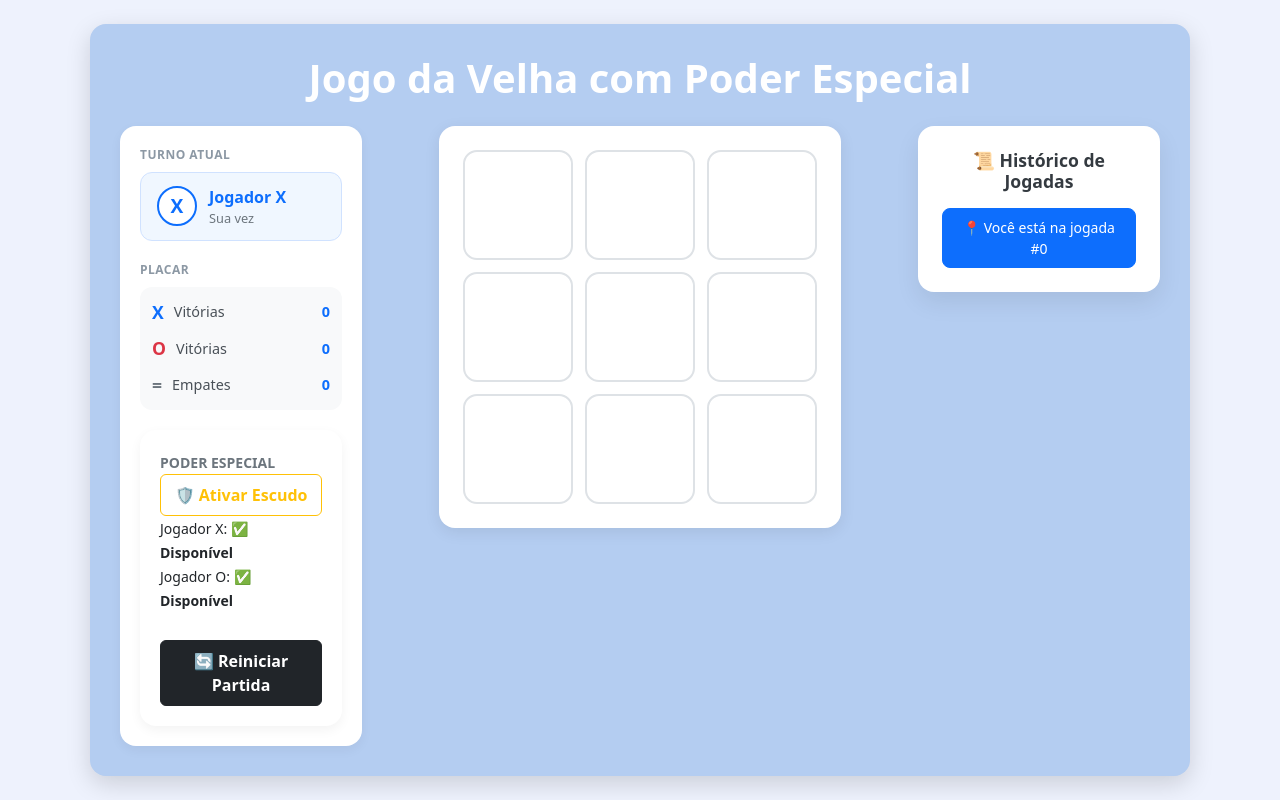
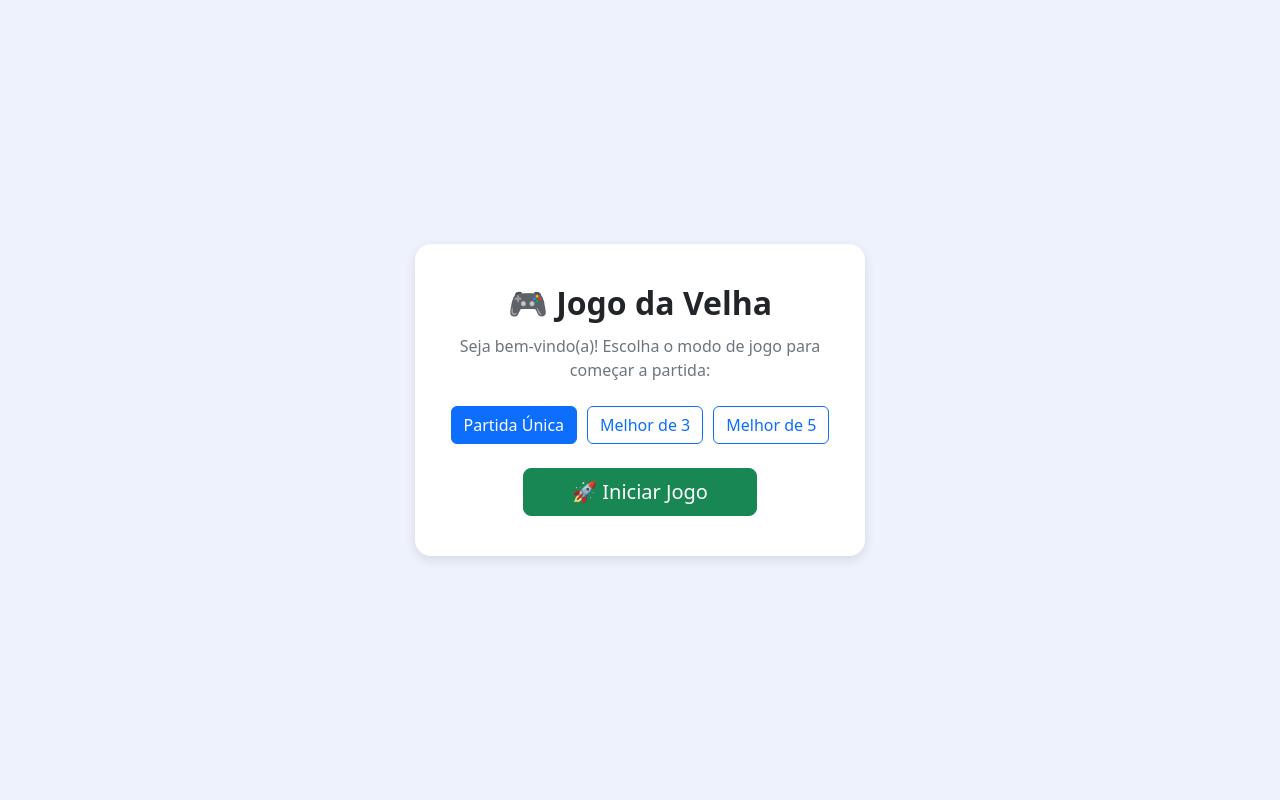
Before and after one commit to Manuely-Candido/jogo-da-velha, a React (Vite) app: page / in a window 1280 px wide. Built offline with nearby package versions, Linux system fonts and the light colour scheme.

Commit message:
Fazendo uma nova lógica da partida

```diff
--- a/src/components/Game/Game.jsx
+++ b/src/components/Game/Game.jsx
@@ -2,8 +2,7 @@ import { useState } from 'react';
 import Board from '../Board/Board';
 import StatusPanel from '../StatusPanel/StatusPanel';
 import HistoryList from '../HistoryList/HistoryList';
-import styles from './Game.module.css';
-// import styles from './App.module.css'; // ou o CSS Module de layout do Game
+import StartScreen from '../StartScreen/StartScreen'; // <-- 1. Importamos a Tela Inicial
 
 /**
  * Função Auxiliar: calculateWinner
@@ -16,17 +15,14 @@ function calculateWinner(squares) {
     [0, 3, 6], [1, 4, 7], [2, 5, 8], // Verticais
     [0, 4, 8], [2, 4, 6],          // Diagonais
   ];
-
   for (let i = 0; i < lines.length; i++) {
     const [a, b, c] = lines[i];
-    // Verifica se a célula possui valor e se todas as 3 são iguais (excluindo o escudo puro)
     if (
       squares[a] &&
       squares[a] !== '🛡️' &&
       squares[a] === squares[b] &&
       squares[a] === squares[c]
     ) {
-    // Retorna tanto o símbolo do vencedor quanto os 3 índices vitoriosos
       return { winner: squares[a], line: lines[i] };
     }
   }
@@ -34,94 +30,110 @@ function calculateWinner(squares) {
 }
 
 export default function Game() {
-  // 1. Estado do Histórico: Matriz que guarda o tabuleiro de cada rodada
+  // 0. Estado de Navegação da Tela ('menu' ou 'playing')
+  const [screen, setScreen] = useState('menu');
+
+  // 1. Estado do Modo de Jogo e Regra de Vitórias
+  const [gameMode, setGameMode] = useState(1);
+  const targetWins = Math.ceil(gameMode / 2);
+
+  // 2. Estado do Histórico e Movimento Atual
   const [history, setHistory] = useState([Array(9).fill(null)]);
-
-  // 2. Estado do Movimento Atual: Índice do histórico em que estamos no momento
   const [currentMove, setCurrentMove] = useState(0);
 
   // 3. Estados dos Escudos
-  const [shieldActive, setShieldActive] = useState(false); // Flag de intenção do poder
-  const [xShieldUsed, setXShieldUsed] = useState(false);     // Se X já gastou seu escudo
-  const [oShieldUsed, setOShieldUsed] = useState(false);     // Se O já gastou seu escudo
-  const [protectedSquare, setProtectedSquare] = useState(null); // Índice da célula imune
+  const [shieldActive, setShieldActive] = useState(false);
+  const [xShieldUsed, setXShieldUsed] = useState(false);
+  const [oShieldUsed, setOShieldUsed] = useState(false);
+  const [protectedSquare, setProtectedSquare] = useState(null);
 
-  // 4. Estados do Placar de Vitórias
+  // 4. Estados do Placar Geral
   const [xWins, setXWins] = useState(0);
   const [oWins, setOWins] = useState(0);
   const [draws, setDraws] = useState(0);
 
-  // Derivações de Estado (Valores calculados durante a renderização)
-  const isXNext = currentMove % 2 === 0; // Turnos pares são do X, ímpares do O[cite: 1]
-  const currentSquares = history[currentMove]; // Tabuleiro do momento atual[cite: 1]
+  // Derivações de Estado
+  const isXNext = currentMove % 2 === 0;
+  const currentSquares = history[currentMove];
 
-  // Identifica o vencedor e a linha vitoriosa (array com os 3 índices)
   const winningInfo = calculateWinner(currentSquares);
   const winner = winningInfo ? winningInfo.winner : null;
   const winningLine = winningInfo ? winningInfo.line : [];
 
-  // Verifica se o tabuleiro está cheio sem vencedores (Empate / Velha)[cite: 1]
   const isDraw = !winner && currentSquares.every((square) => square !== null);
-  const isGameOver = Boolean(winner || isDraw);
+  const isMatchOver = Boolean(winner || isDraw);
 
-  // Definição dinâmica do texto de status para o StatusPanel
+  // Verifica se a série teve um grande campeão
+  const seriesWinner = xWins >= targetWins ? 'X' : oWins >= targetWins ? 'O' : null;
+  const isSeriesOver = Boolean(seriesWinner);
+
+  // Texto dinâmico de status
   let statusText = '';
-  if (winner) {
-    statusText = `🏆 Vencedor: Jogador ${winner}!`;
+  if (seriesWinner) {
+    statusText = `🏆 CAMPEÃO DA SÉRIE: JOGADOR ${seriesWinner}! 🎉`;
+  } else if (winner) {
+    statusText = `🎉 Rodada Vencida por: Jogador ${winner}!`;
   } else if (isDraw) {
-    statusText = '👵 Empate! Deu Velha!';
+    statusText = '👵 Empate na rodada! Deu Velha!';
   } else {
     statusText = `Turno atual: Jogador ${isXNext ? 'X' : 'O'}`;
+  }
+
+  /**
+   * Manipulador: Início da Partida vindo da StartScreen
+   */
+  function handleStartGame(selectedMode) {
+    setGameMode(selectedMode);
+    handleResetAll();   // Reinicia placares
+    setScreen('playing'); // Alterna para a tela do jogo!
+  }
+
+  /**
+   * Manipulador: Voltar para o Menu Inicial
+   */
+  function handleBackToMenu() {
+    handleResetAll();
+    setScreen('menu');
   }
 
   /**
    * Manipulador: Ativação do Poder de Escudo
    */
   function handleActivateShield() {
-    // Alterna a intenção de usar o escudo para a próxima jogada
     setShieldActive(!shieldActive);
   }
 
   /**
-   * Manipulador: Realização de Jogada (Disparado quando uma célula é clicada)
+   * Manipulador: Realização de Jogada
    */
   function handlePlay(i) {
-    // REGRA DE SEGURANÇA: Cancela a jogada se o jogo acabou, se a célula já tá ocupada
-    // ou se a célula clicada está sob efeito do Escudo de proteção do oponente!
-    if (isGameOver || currentSquares[i] !== null || protectedSquare === i) {
+    if (isSeriesOver || isMatchOver || currentSquares[i] !== null || protectedSquare === i) {
       return;
     }
 
-    // Cria uma cópia imutável do tabuleiro atual
     const nextSquares = currentSquares.slice();
     let nextProtectedSquare = null;
 
     if (shieldActive) {
-      // Aplica a mecânica do Escudo
       nextSquares[i] = '🛡️';
-      nextProtectedSquare = i; // Define a célula atual como imune
-
-      // Consome o poder único do jogador corrente
+      nextProtectedSquare = i;
       if (isXNext) {
         setXShieldUsed(true);
       } else {
         setOShieldUsed(true);
       }
-      setShieldActive(false); // Reseta o botão de intenção do escudo
+      setShieldActive(false);
     } else {
-      // Jogada normal de preenchimento ('X' ou 'O')
       nextSquares[i] = isXNext ? 'X' : 'O';
     }
 
-    // Atualiza a posição imune (reseta a proteção na rodada seguinte se não usou escudo)
     setProtectedSquare(nextProtectedSquare);
 
-    // Trunca o histórico caso o jogador tenha feito uma viagem no tempo e jogado a partir dali
     const nextHistory = [...history.slice(0, currentMove + 1), nextSquares];
     setHistory(nextHistory);
     setCurrentMove(nextHistory.length - 1);
 
-    // --- ATUALIZAÇÃO DO PLACAR ---
+    // Avaliação de Placar
     const newWinningInfo = calculateWinner(nextSquares);
     const newWinner = newWinningInfo ? newWinningInfo.winner : null;
     const newIsDraw = !newWinner && nextSquares.every((sq) => sq !== null);
@@ -140,15 +152,14 @@ export default function Game() {
    */
   function handleJumpTo(nextMove) {
     setCurrentMove(nextMove);
-    // Ao voltar no tempo, removemos a proteção do escudo no tabuleiro
     setProtectedSquare(null);
     setShieldActive(false);
   }
 
   /**
-   * Manipulador: Reiniciar Partida
+   * Manipulador: Próxima Rodada
    */
-  function handleReset() {
+  function handleNextRound() {
     setHistory([Array(9).fill(null)]);
     setCurrentMove(0);
     setShieldActive(false);
@@ -157,13 +168,37 @@ export default function Game() {
     setProtectedSquare(null);
   }
 
+  /**
+   * Manipulador: Reiniciar Série Completa
+   */
+  function handleResetAll() {
+    handleNextRound();
+    setXWins(0);
+    setOWins(0);
+    setDraws(0);
+  }
+
+  // --- RENDERIZAÇÃO CONDICIONAL DE TELAS ---
+
+  // 1. Exibe a Tela Inicial se estiver no estado 'menu'
+  if (screen === 'menu') {
+    return <StartScreen onStartGame={handleStartGame} />;
+  }
+
+  // 2. Exibe o Tabuleiro e Painéis se estiver no estado 'playing'
   return (
-    <div className={styles.gameCard}>
-    <h1 className={styles.gameCard__title}>Jogo da Velha com Poder Especial</h1>
+    <div className="container py-4">
+      <div className="d-flex justify-content-between align-items-center mb-4">
+        <button className="btn btn-outline-secondary btn-sm" onClick={handleBackToMenu}>
+          ⬅️ Voltar ao Menu
+        </button>
+        <h1 className="h3 m-0">🎮 Jogo da Velha com Poder Especial</h1>
+        <div style={{ width: '100px' }}></div> {/* Espaçador visual */}
+      </div>
 
       <div className="row justify-content-center align-items-start g-4">
-      {/* Coluna Esquerda (Mais estreita: col-md-3) com 2 containers empilhados */}
-      <div className="col-12 col-md-3 d-flex flex-column gap-3">
+        {/* Painel de Status */}
+        <div className="col-12 col-lg-4 d-flex justify-content-center">
           <StatusPanel
             statusText={statusText}
             onActivateShield={handleActivateShield}
@@ -171,16 +206,16 @@ export default function Game() {
             xShieldUsed={xShieldUsed}
             oShieldUsed={oShieldUsed}
             isXNext={isXNext}
-          isGameOver={isGameOver}
-          onReset={handleReset}
+            isGameOver={isMatchOver || isSeriesOver}
+            onReset={isSeriesOver ? handleResetAll : handleNextRound}
             xWins={xWins}
             oWins={oWins}
             draws={draws}
           />
         </div>
 
-      {/* Coluna Central (Maior destaque: col-md-6) */}
-      <div className="col-12 col-md-6 d-flex justify-content-center">
+        {/* Tabuleiro */}
+        <div className="col-12 col-lg-4 d-flex justify-content-center">
           <Board
             squares={currentSquares}
             onPlay={handlePlay}
@@ -189,8 +224,8 @@ export default function Game() {
           />
         </div>
 
-      {/* Coluna Direita (Histórico: col-md-3) */}
-      <div className="col-12 col-md-3 d-flex justify-content-center">
+        {/* Histórico */}
+        <div className="col-12 col-lg-4 d-flex justify-content-center">
           <HistoryList
             history={history}
             currentMove={currentMove}
--- a/src/components/Game/Game.module.css
+++ b/src/components/Game/Game.module.css
@@ -1,4 +1,13 @@
 /* Estilo da tela inteira */
+/* Garante que nenhum elemento ultrapasse a largura da tela */
+* {
+  box-sizing: border-box;
+}
+
+body {
+  overflow-x: hidden;
+}
+
 .game {
   min-height: 100vh;
   background-color: #f8f9fa; /* Fundo suave */
--- /dev/null
+++ b/src/components/StartScreen/StartScreen.jsx
@@ -0,0 +1,68 @@
+import { useState } from 'react';
+import styles from './StartScreen.module.css';
+
+/**
+ * Componente StartScreen (Tela Inicial)
+ *
+ * Função: Exibir a tela de boas-vindas, permitir que o jogador selecione
+ * o modo de partida (Única, Melhor de 3, Melhor de 5) e iniciar o jogo.
+ *
+ * Props:
+ * - onStartGame (function): Função enviada pelo Game que recebe o modo selecionado
+ *   e altera o estado para mudar a tela.
+ */
+export default function StartScreen({ onStartGame }) {
+  // Estado local para armazenar qual modo o jogador escolheu (Padrão: 1 partida)
+  const [selectedMode, setSelectedMode] = useState(1);
+
+  // Função interna acionada ao clicar em "Iniciar Jogo"
+  function handleStart() {
+    // Dispara a função do pai repassando o modo escolhido
+    onStartGame(selectedMode);
+  }
+
+  return (
+    <div className={styles.startScreen}>
+      <h1 className={styles.startScreen__title}>🎮 Jogo da Velha</h1>
+      <p className={styles.startScreen__welcome}>
+        Seja bem-vindo(a)! Escolha o modo de jogo para começar a partida:
+      </p>
+
+      {/* Opções de Seleção de Modo */}
+      <div className={styles.startScreen__modes}>
+        <button
+          type="button"
+          className={`btn ${selectedMode === 1 ? 'btn-primary' : 'btn-outline-primary'}`}
+          onClick={() => setSelectedMode(1)}
+        >
+          Partida Única
+        </button>
+
+        <button
+          type="button"
+          className={`btn ${selectedMode === 3 ? 'btn-primary' : 'btn-outline-primary'}`}
+          onClick={() => setSelectedMode(3)}
+        >
+          Melhor de 3
+        </button>
+
+        <button
+          type="button"
+          className={`btn ${selectedMode === 5 ? 'btn-primary' : 'btn-outline-primary'}`}
+          onClick={() => setSelectedMode(5)}
+        >
+          Melhor de 5
+        </button>
+      </div>
+
+      {/* Botão de Iniciar */}
+      <button
+        type="button"
+        className="btn btn-success btn-lg mt-4 px-5"
+        onClick={handleStart}
+      >
+        🚀 Iniciar Jogo
+      </button>
+    </div>
+  );
+}
--- /dev/null
+++ b/src/components/StartScreen/StartScreen.module.css
@@ -0,0 +1,38 @@
+/* Bloco Principal da Tela Inicial */
+.startScreen {
+  display: flex;
+  flex-direction: column;
+  align-items: center;
+  justify-content: center;
+  background-color: #ffffff;
+  padding: 40px 20px;
+  border-radius: 16px;
+  box-shadow: 0 4px 12px rgba(0, 0, 0, 0.1);
+  max-width: 450px;
+  margin: 40px auto;
+  text-align: center;
+}
+
+/* Título */
+.startScreen__title {
+  font-size: 2rem;
+  font-weight: bold;
+  color: #212529;
+  margin-bottom: 12px;
+}
+
+/* Mensagem de Boas-vindas */
+.startScreen__welcome {
+  font-size: 1rem;
+  color: #6c757d;
+  margin-bottom: 24px;
+}
+
+/* Container dos Botões de Modo */
+.startScreen__modes {
+  display: flex;
+  gap: 10px;
+  justify-content: center;
+  flex-wrap: wrap;
+  width: 100%;
+}
--- a/src/components/StatusPanel/StatusPanel.jsx
+++ b/src/components/StatusPanel/StatusPanel.jsx
@@ -37,58 +37,40 @@ export default function StatusPanel({
   oWins = 0,
   draws = 0
 }) {
-  // Verifica se o jogador do turno atual já gastou seu escudo
   const currentShieldUsed = isXNext ? xShieldUsed : oShieldUsed;
 
   return (
-    <div className={styles.panelGroup}>
-
-      {/* 1. CARD SUPERIOR: Turno Atual + Placar Geral */}
-      <div className={styles.card}>
-        {/* SEÇÃO 1: TURNO ATUAL */}
-        <div className={styles.card__section}>
-          <span className={styles.card__label}>TURNO ATUAL</span>
-          <div className={styles.turnBox}>
-            <div className={styles.turnBox__avatar}>
+    <div className={styles.panel}>
+      {/* 1. SE O JOGO ACABOU: Mostra a faixa com o statusText (Vencedor / Empate / Campeão) */}
+      {isGameOver ? (
+        <div className="w-100 p-3 bg-success text-white rounded text-center shadow-sm fw-bold fs-5">
+          {statusText}
+        </div>
+      ) : (
+        /* 2. SE O JOGO ESTÁ ROLANDO: Mostra o cartão do Turno Atual que você já criou */
+        <div className={styles.panel__turn}>
+          <small className="text-uppercase text-muted fw-bold d-block mb-1">TURNO ATUAL</small>
+          <div className="d-flex align-items-center p-2 bg-light rounded border">
+            <div className="rounded-circle bg-primary text-white d-flex align-items-center justify-content-center me-2" style={{ width: '35px', height: '35px', fontWeight: 'bold' }}>
               {isXNext ? 'X' : 'O'}
             </div>
-            <div className={styles.turnBox__info}>
-              <strong>Jogador {isXNext ? 'X' : 'O'}</strong>
-              <small>Sua vez</small>
+            <div className="text-start">
+              <strong className="d-block text-primary">Jogador {isXNext ? 'X' : 'O'}</strong>
+              <small className="text-muted">Sua vez</small>
             </div>
           </div>
         </div>
+      )}
 
-
-        {/* SEÇÃO 2: PLACAR */}
-        <div className={styles.card__section}>
-          <span className={styles.card__label}>PLACAR</span>
-          <div className={styles.scoreList}>
-            <div className={styles.scoreRow}>
-              <div className={styles.scoreRow__player}>
-                <span className={styles.scoreRow__symbolX}>X</span>
-                <span>Vitórias</span>
-              </div>
-              <strong className={styles.scoreRow__value}>{xWins}</strong>
-            </div>
-
-            <div className={styles.scoreRow}>
-              <div className={styles.scoreRow__player}>
-                <span className={styles.scoreRow__symbolO}>O</span>
-                <span>Vitórias</span>
-              </div>
-              <strong className={styles.scoreRow__value}>{oWins}</strong>
-            </div>
-
-            <div className={styles.scoreRow}>
-              <div className={styles.scoreRow__player}>
-                <span className={styles.scoreRow__symbolDraw}>=</span>
-                <span>Empates</span>
-              </div>
-              <strong className={styles.scoreRow__value}>{draws}</strong>
-            </div>
-          </div>
+      {/* PLACAR SÉRIE */}
+      <div className="w-100 p-2 bg-light rounded border text-center my-2">
+        <small className="text-uppercase text-muted fw-bold d-block mb-1">PLACAR</small>
+        <div className="d-flex justify-content-around fw-bold">
+          <span className="text-primary">X Vitórias: {xWins}</span>
+          <span className="text-danger">O Vitórias: {oWins}</span>
+          <span className="text-secondary">Empates: {draws}</span>
         </div>
+      </div>
 
         {/* 2. CARD INFERIOR: Poder Especial (Escudo) + Ações */}
         <div className={styles.card}>
@@ -121,6 +103,5 @@ export default function StatusPanel({
           </button>
         </div>
       </div>
-    </div>
   );
 }
```
Also changed, not shown: src/components/GameModeSelector/GameModeSelector.jsx (deleted, +0 -54 lines), src/components/GameModeSelector/GameModeSelector.module.css (deleted). Lines whose indentation alone changed are shown as unchanged.
